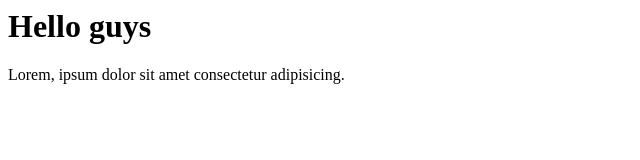
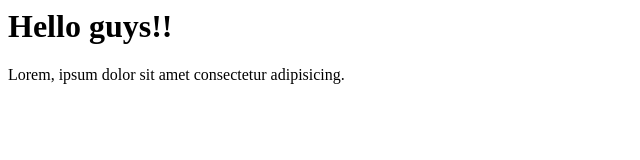
Before and after one commit to dev-mlk/automation-theme, a website: page public/index.html in a window 1280 px wide. Shown: the full height of the page, 0-640 px from the left. Drawn offline with Linux system fonts and the light colour scheme.

Commit message:
first commit

```diff
--- a/public/index.html
+++ b/public/index.html
@@ -1,5 +1,5 @@
 <h1>
-    Hello guys
+    Hello guys!!
 </h1>
 <div>
     <p>Lorem, ipsum dolor sit amet consectetur adipisicing.</p>
```
